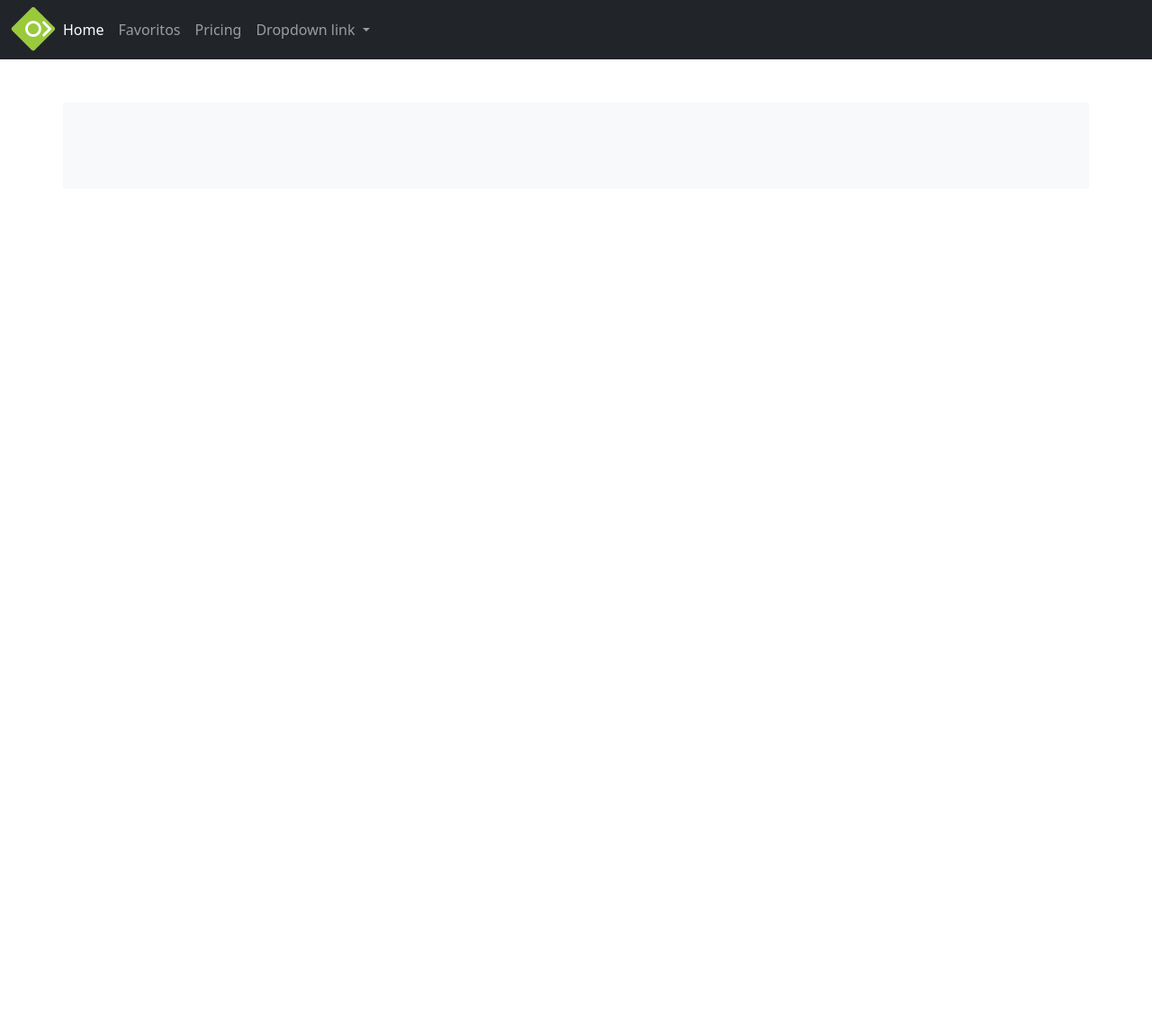
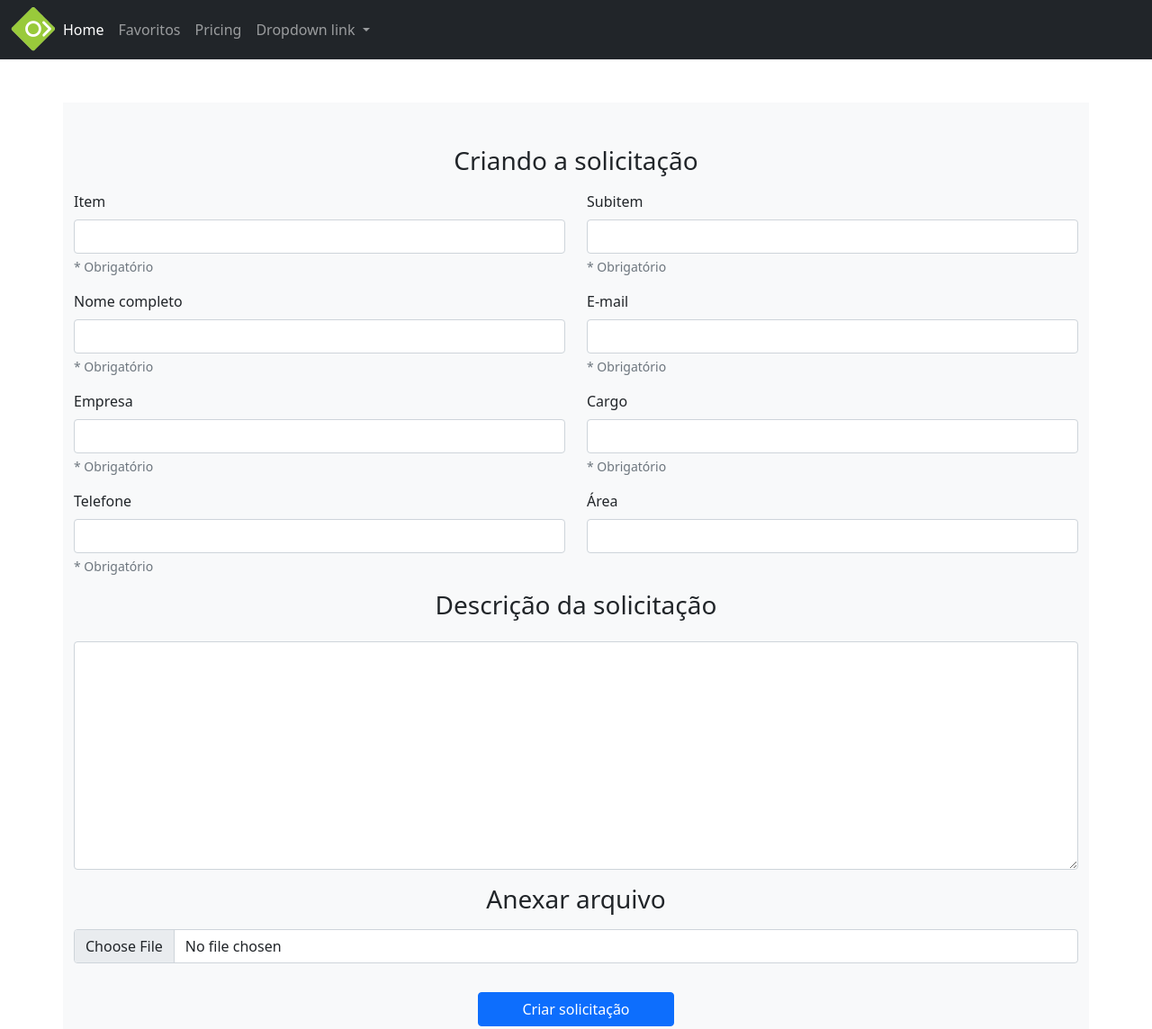
Before and after one commit to lbbasilio/Oxiteno-G3, a website: page html/form_call.html in a window 1280 px wide. Shown: the whole page at 90% size. Before the commit the page ends 800 px from the top, so only its background shows below. Drawn offline with nearby package versions, Linux system fonts and the light colour scheme.

Commit message:
Desenvolvendo Form Solicitação

```diff
--- a/html/form_call.html
+++ b/html/form_call.html
@@ -1,20 +1,29 @@
 <!DOCTYPE html>
 <html lang="pt-BR">
+
 <head>
     <meta charset="UTF-8">
-  <script src="https://cdn.jsdelivr.net/npm/bootstrap@5.0.0-beta1/dist/js/bootstrap.bundle.min.js" integrity="sha384-ygbV9kiqUc6oa4msXn9868pTtWMgiQaeYH7/t7LECLbyPA2x65Kgf80OJFdroafW" crossorigin="anonymous"></script>
-    <link href="https://cdn.jsdelivr.net/npm/bootstrap@5.0.0-beta1/dist/css/bootstrap.min.css" rel="stylesheet" integrity="sha384-giJF6kkoqNQ00vy+HMDP7azOuL0xtbfIcaT9wjKHr8RbDVddVHyTfAAsrekwKmP1" crossorigin="anonymous">
-    <script src="https://code.jquery.com/jquery-3.5.1.min.js" integrity="sha256-9/aliU8dGd2tb6OSsuzixeV4y/faTqgFtohetphbbj0=" crossorigin="anonymous"></script>
+    <script src="https://cdn.jsdelivr.net/npm/bootstrap@5.0.0-beta1/dist/js/bootstrap.bundle.min.js"
+        integrity="sha384-ygbV9kiqUc6oa4msXn9868pTtWMgiQaeYH7/t7LECLbyPA2x65Kgf80OJFdroafW" crossorigin="anonymous">
+    </script>
+    <link href="https://cdn.jsdelivr.net/npm/bootstrap@5.0.0-beta1/dist/css/bootstrap.min.css" rel="stylesheet"
+        integrity="sha384-giJF6kkoqNQ00vy+HMDP7azOuL0xtbfIcaT9wjKHr8RbDVddVHyTfAAsrekwKmP1" crossorigin="anonymous">
+    <script src="https://code.jquery.com/jquery-3.5.1.min.js"
+        integrity="sha256-9/aliU8dGd2tb6OSsuzixeV4y/faTqgFtohetphbbj0=" crossorigin="anonymous"></script>
     <meta name="viewport" content="width=device-width, initial-scale=1.0">
+    <link rel="shortcut icon" href="../img/oxiteno-logo.png">
     <title>Formularios de Chamados</title>
 </head>
+
 <body>
 
     <div class="container-fluid ps-0 pe-0">
         <nav class="navbar navbar-expand-md navbar-dark bg-dark">
             <div class="container-fluid">
-      <img src="../img/oxiteno-logo.png"alt="Oxiteno-Logo" width="50px"/>
-      <button class="navbar-toggler" type="button" data-bs-toggle="collapse" data-bs-target="#navbarNavDropdown" aria-controls="navbarNavDropdown" aria-expanded="false" aria-label="Toggle navigation">
+                <img src="../img/oxiteno-logo.png" alt="Oxiteno-Logo" width="50px" />
+                <button class="navbar-toggler" type="button" data-bs-toggle="collapse"
+                    data-bs-target="#navbarNavDropdown" aria-controls="navbarNavDropdown" aria-expanded="false"
+                    aria-label="Toggle navigation">
                     <span class="navbar-toggler-icon"></span>
                 </button>
                 <div class="collapse navbar-collapse" id="navbarNavDropdown">
@@ -29,7 +38,8 @@
                             <a class="nav-link" href="#">Pricing</a>
                         </li>
                         <li class="nav-item dropdown">
-            <a class="nav-link dropdown-toggle" href="#" id="navbarDropdownMenuLink" role="button" data-bs-toggle="dropdown" aria-expanded="false">
+                            <a class="nav-link dropdown-toggle" href="#" id="navbarDropdownMenuLink" role="button"
+                                data-bs-toggle="dropdown" aria-expanded="false">
                                 Dropdown link
                             </a>
                             <ul class="dropdown-menu" aria-labelledby="navbarDropdownMenuLink">
@@ -46,15 +56,76 @@
 
         <div class="container mt-5 bg-light pt-5">
             <div class="row justify-content-evenly">
-
-
-
+                <form action="#" method="post" enctype="multipart/form-data">
+                    <div>
+                        <h1 class="h3 mb-3 fw-normal text-center">Criando a solicitação</h1>
                     </div>
-
-  <div class="row mt-5">
-
+                    <div class="row">
+                        <div class="mb-3 col-md-6">
+                            <label for="inputItem" class="form-label">Item</label>
+                            <input type="item" class="form-control" id="inputItem" required=""
+                                aria-describedby="requireDescribe">
+                            <div id="requireDescribe" class="form-text">* Obrigatório</div>
                         </div>
-
+                        <div class="mb-3 col-md-6">
+                            <label for="inputSubItem" class="form-label">Subitem</label>
+                            <input type="subitem" class="form-control" id="inputSubItem" required=""
+                                aria-describedby="requireDescribe">
+                            <div id="requireDescribe" class="form-text">* Obrigatório</div>
+                        </div>
+                        <div class="mb-3 col-md-6">
+                            <label for="inputName" class="form-label">Nome completo</label>
+                            <input type="name" class="form-control" id="inputName" required=""
+                                aria-describedby="requireDescribe">
+                            <div id="requireDescribe" class="form-text">* Obrigatório</div>
+                        </div>
+                        <div class="mb-3 col-md-6">
+                            <label for="inputEmail" class="form-label">E-mail</label>
+                            <input type="email" class="form-control" id="inputEmail" required=""
+                                aria-describedby="requireDescribe">
+                            <div id="requireDescribe" class="form-text">* Obrigatório</div>
+                        </div>
+                        <div class="mb-3 col-md-6">
+                            <label for="inputEnterprise" class="form-label">Empresa</label>
+                            <input type="enterprise" class="form-control" id="inputEnterprise" required=""
+                                aria-describedby="requireDescribe">
+                            <div id="requireDescribe" class="form-text">* Obrigatório</div>
+                        </div>
+                        <div class="mb-3 col-md-6">
+                            <label for="inputPosition" class="form-label">Cargo</label>
+                            <input type="position" class="form-control" id="inputPosition" required=""
+                                aria-describedby="requireDescribe">
+                            <div id="requireDescribe" class="form-text">* Obrigatório</div>
+                        </div>
+                        <div class="mb-3 col-md-6">
+                            <label for="inputPhone" class="form-label">Telefone</label>
+                            <input type="phone" class="form-control" id="inputPhone" required=""
+                                aria-describedby="requireDescribe">
+                            <div id="requireDescribe" class="form-text">* Obrigatório</div>
+                        </div>
+                        <div class="mb-3 col-md-6">
+                            <label for="inputArea" class="form-label">Área</label>
+                            <input type="area" class="form-control" id="inputArea">
+                        </div>
+                        <div class="mb-3 col-md-12">
+                            <div class="mb-3 col-md-12 text-center h3 fw-normal">
+                                <label for="inputDescribe" class="form-label">Descrição da solicitação</label>
+                            </div>
+                            <textarea name="describe" class="form-control" id="inputDescribe" cols="100"
+                                rows="10"></textarea>
+                        </div>
+                        <div class="mb-3 col-md-12">
+                            <h1 class="h3 mb-3 fw-normal text-center">Anexar arquivo</h1>
+                            <input type="file" name="inputFile" class="form-control" id="inputFile"
+                                placeholder="Selecione um arquivo...">
+                        </div>
+                    </div>
+                    <div class="mt-3 mb-3 text-center">
+                        <button type="submit" class="ps-5 pe-5  btn btn-primary">Criar solicitação</button>
+                    </div>
+                </form>
+            </div>
         </div>
 </body>
+
 </html>
```
Lines whose indentation alone changed are shown as unchanged.
